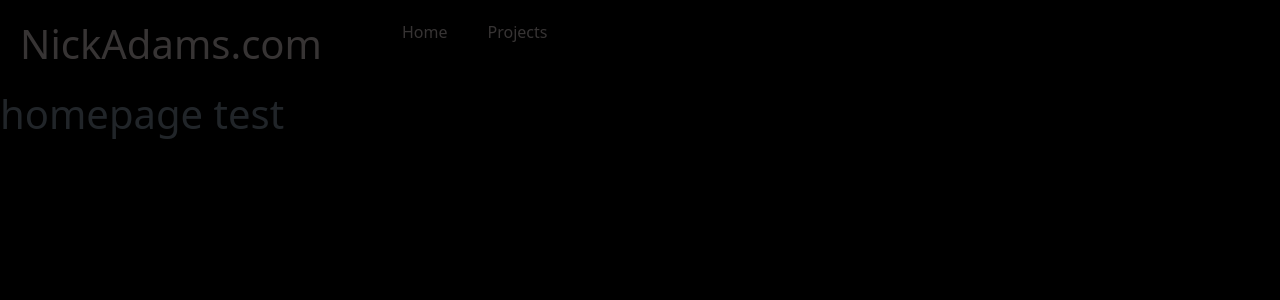
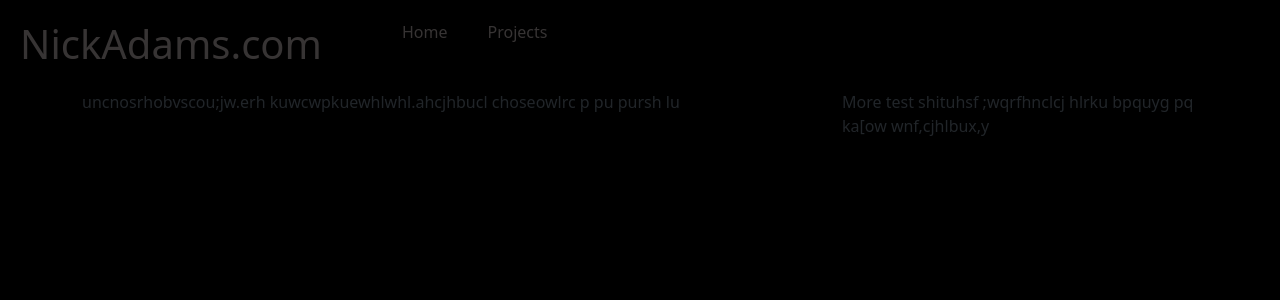
Before and after one commit to Nick-Adams-81/web-dev-portfolio-site, a Next.js app: page /home in a window 1280 px wide. Shown: the top 300 px of the page. Built offline with nearby package versions, Linux system fonts and the light colour scheme.

Commit message:
added grid to homepage

```diff
--- a/pages/home.js
+++ b/pages/home.js
@@ -1,11 +1,25 @@
 import Layout from "../Components/Layout";
+import Container from 'react-bootstrap/Container';
+import Row from 'react-bootstrap/Row';
+import Col from 'react-bootstrap/Col';
+import 'bootstrap/dist/css/bootstrap.min.css';
 
 const Home = () => {
     return (
         <>
             <Layout>
                 <div className="body">
-                    <h1>homepage test</h1>
+                    <Container>
+                        <Row>
+                            <Col xs={12} sm={12} md={8}>
+                                <p>uncnosrhobvscou;jw.erh kuwcwpkuewhlwhl.ahcjhbucl choseowlrc  p pu pursh lu</p>
+                            </Col>
+                            <Col xs={12} sm={12} md={4}>
+                                <p>More test shituhsf ;wqrfhnclcj hlrku bpquyg pq ka[ow  wnf,cjhlbux,y</p>
+                            </Col>
+
+                        </Row>
+                    </Container>
                 </div>
             </Layout>
 
--- a/pages/projects.js
+++ b/pages/projects.js
@@ -45,7 +45,6 @@ const projects = () => {
                      width:100%;
                  }
 
-
             `}
 
             </style>
```
